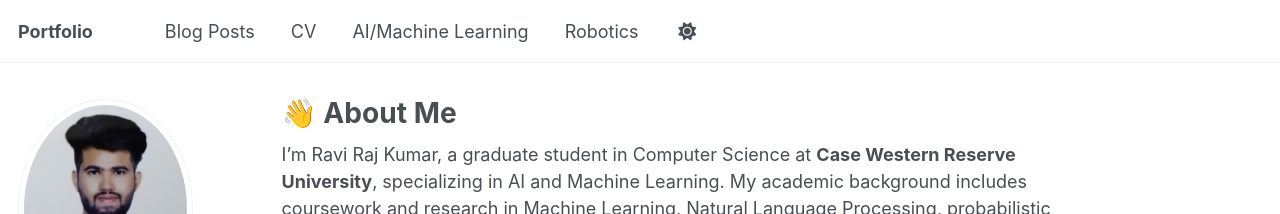
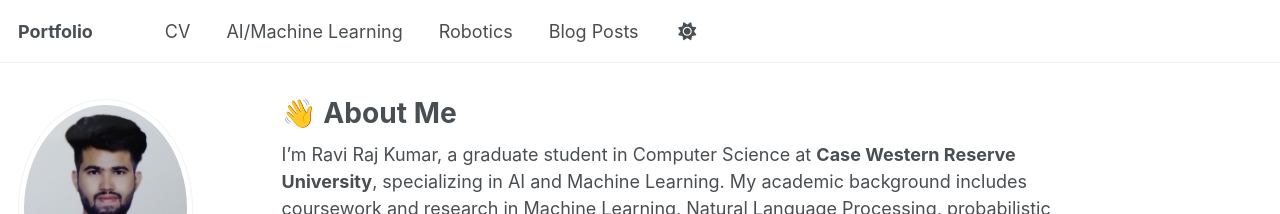
Before and after one commit to raviraj988/raviraj988.github.io, a Jekyll site: the page built from _pages/about.md, in a window 1280 px wide. Shown: the top 214 px of the page. Built offline with Jekyll 4.4.1, drawn with Linux system fonts in a browser that asks for light colours; part of the change alters nothing that is shown.

Commit message:
canges to the order of NAV

```diff
--- a/_data/navigation.yml
+++ b/_data/navigation.yml
@@ -19,12 +19,9 @@ main:
 
 # - title: "Portfolio"
 #    url: /portfolio/
-
-  - title: "Blog Posts"
-    url: /year-archive/
-
   - title: "CV"
     url: /cv/
+
 
   # - title: "CV"
   #   url: /cv-json/
@@ -34,5 +31,9 @@ main:
   - title: "Robotics"
     url: /Robotics/
 
+  - title: "Blog Posts"
+    url: /year-archive/
+
+
  # - title: "Guide"
  #   url: /markdown/
```
